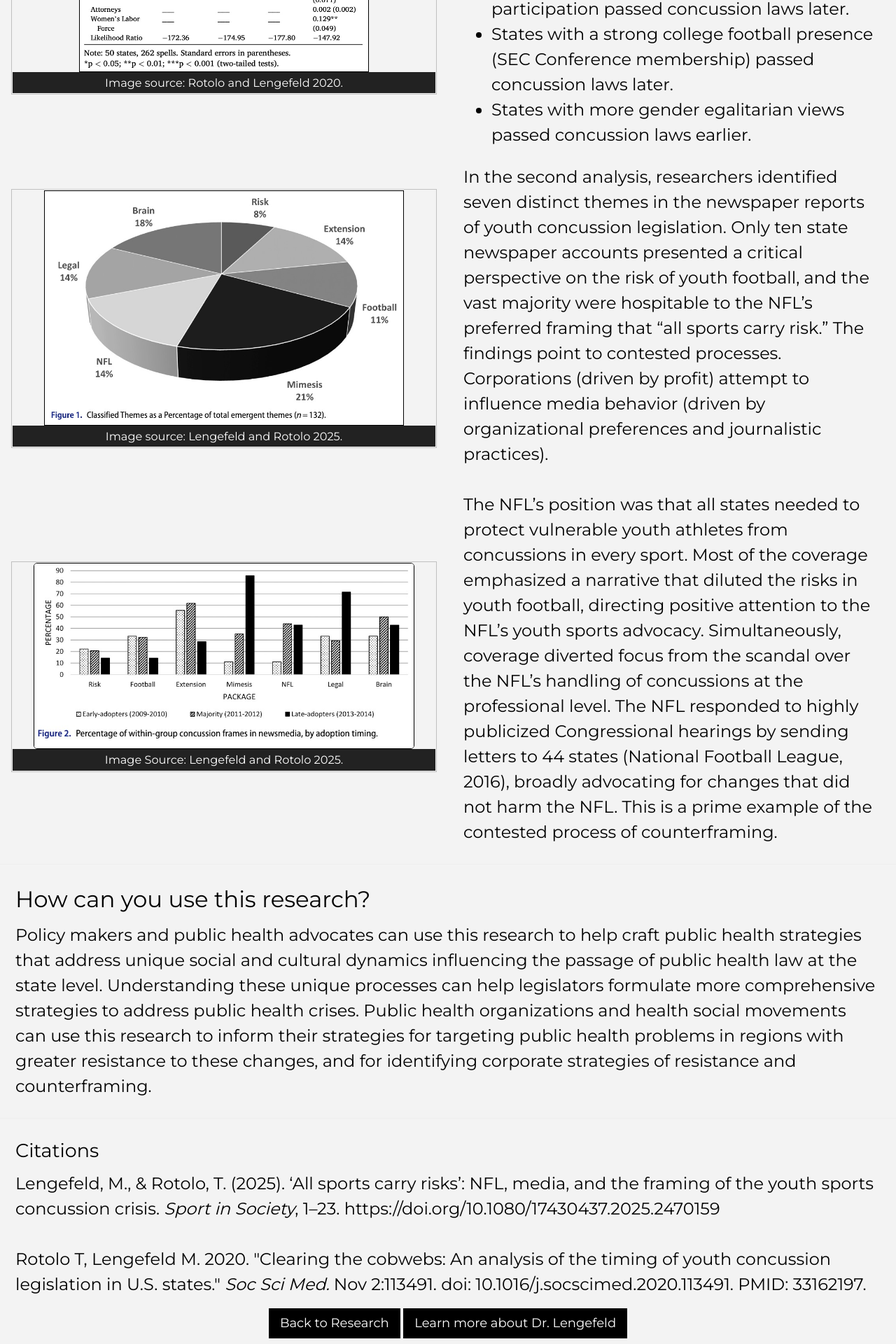
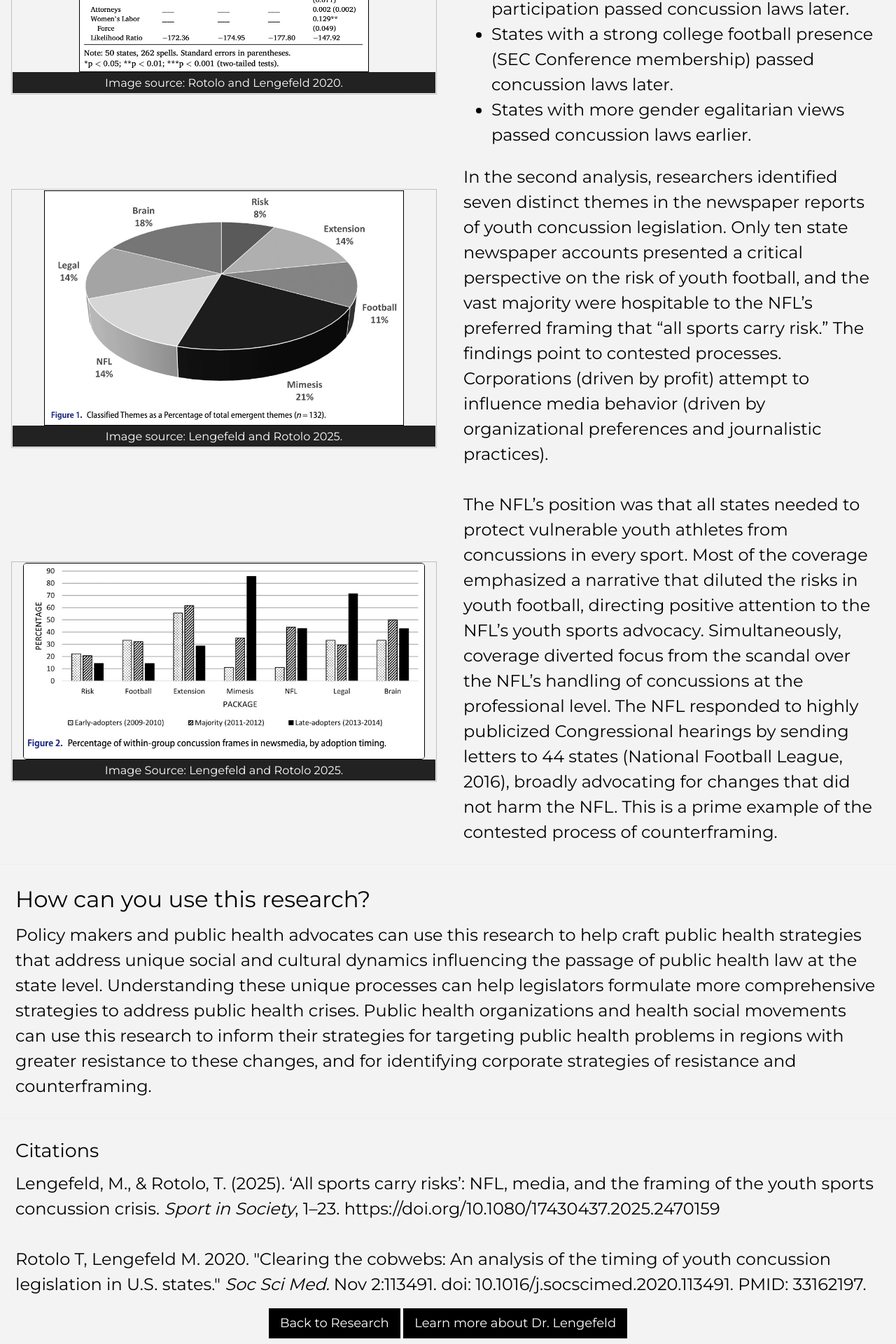
Before and after one commit to resilience1/resilience1.github.io, a Jekyll site: the page built from research/concussion.html, in a window 1280 px wide. Shown: the part 2455-4375 px from the top of the page at 70% size. Built offline with Jekyll 4.4.1, drawn with Linux system fonts in a browser that asks for light colours; nearby versions of some CDN libraries.

Commit message:
Update concussion.html

```diff
--- a/research/concussion.html
+++ b/research/concussion.html
@@ -251,7 +251,7 @@ title: Concussions & Youth Sports | Michael Lengefeld
 			</figure> <br><br><br><br><br><br>
 			<figure class="item">
 				<img class="displayed" id="myImg" src="/img/concthemes2.jpg" alt="concussion themes by group and timing"
-					style="width:90%; height: 90%; border:1px solid black; align:middle">
+					style="width:95%; height: 95%; border:1px solid black; align:middle">
 				<figcaption class="caption">Image Source: Lengefeld and Rotolo 2025.
 				</figcaption>
 			</figure>
```
